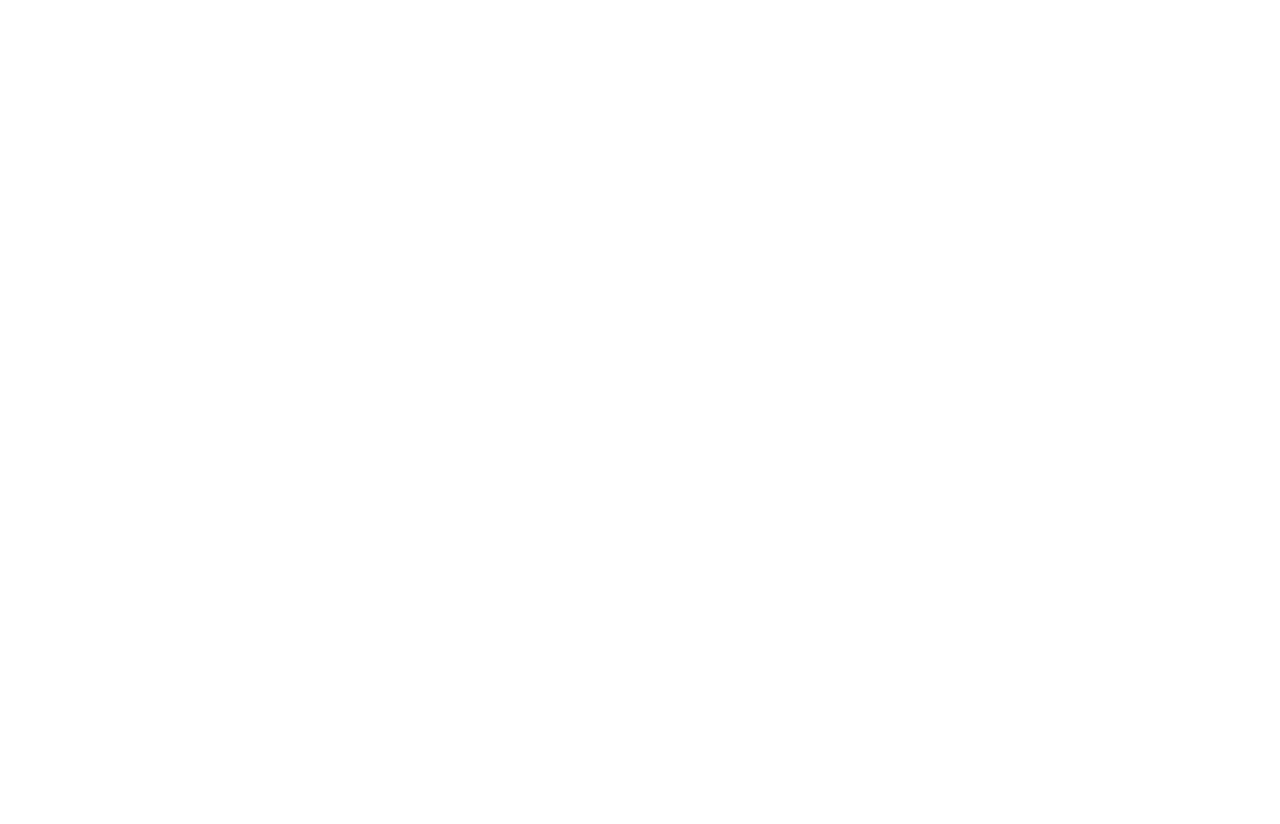
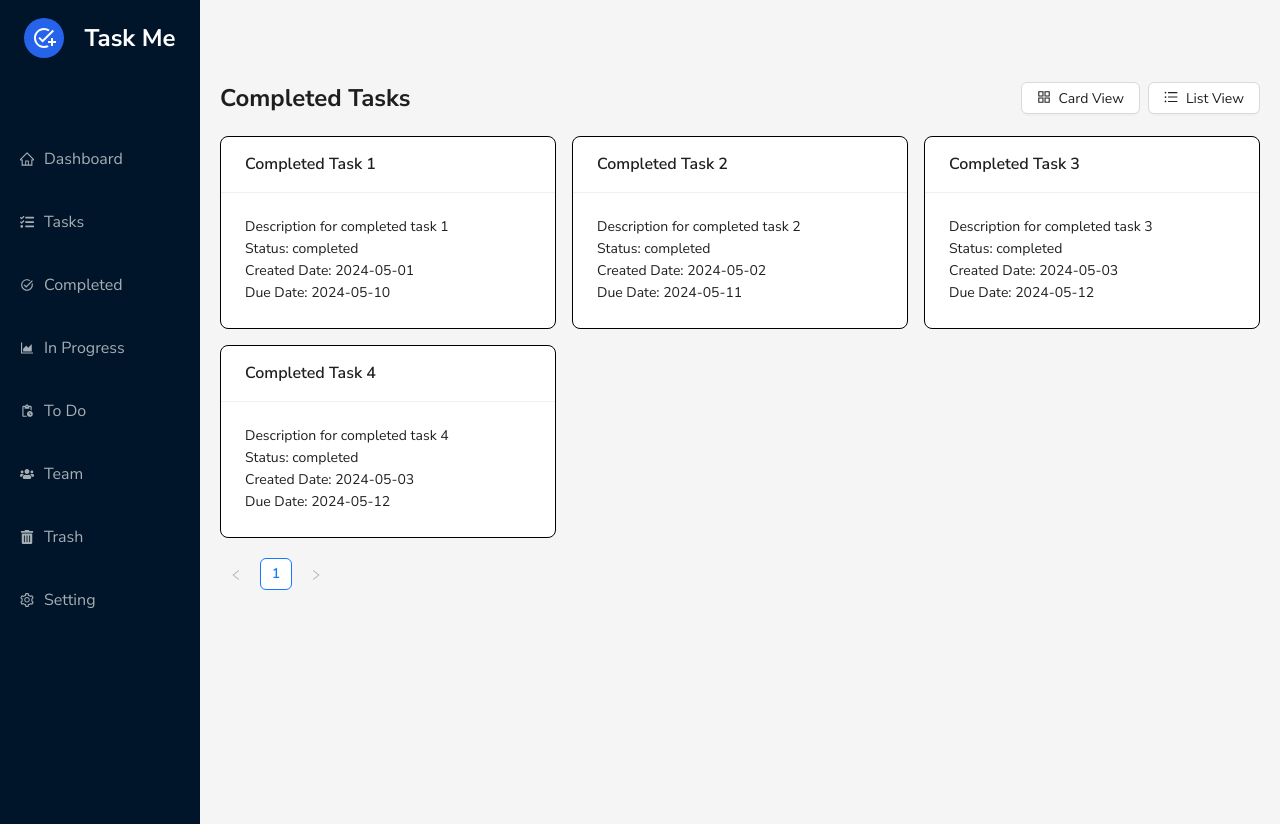
Before and after one commit to SajaniJayasinghe/Task-Manage-Web-Application, a React (Vite) app in the folder Client/: page /completedtasks in a window 1280 px wide. Before the commit this address had no page. Before the commit the page ends 800 px from the top, so only its background shows below. Built offline with nearby package versions, Linux system fonts and the light colour scheme.

Commit message:
complete task page

```diff
--- a/Client/src/App.jsx
+++ b/Client/src/App.jsx
@@ -5,6 +5,7 @@
 import Dashboard from "./pages/Dashboard";
 import CreateTasks from "./components/Tasks/CreateTasks";
 import TaskDetails from "./components/Tasks/TaskDetails";
+import CompletedTasks from "./components/Tasks/CompletedTasks";
 
 function App() {
   return (
@@ -15,6 +16,7 @@
       <Route path="/dashboard" element={<Dashboard />} />
       <Route path="/createtasks" element={<CreateTasks />} />
       <Route path="/taskdetails" element={<TaskDetails />} />
+      <Route path="/completedtasks" element={<CompletedTasks />} />
     </Routes>
   );
 }
--- a/Client/src/components/Sidebar/MenuList.jsx
+++ b/Client/src/components/Sidebar/MenuList.jsx
@@ -5,15 +5,17 @@
   SettingOutlined,
   AreaChartOutlined,
 } from "@ant-design/icons";
-import { Link } from "react-router-dom";
+import { useNavigate } from "react-router-dom";
 import { FaTasks, FaTrashAlt, FaUsers } from "react-icons/fa";
 import { MdTaskAlt, MdOutlinePendingActions } from "react-icons/md";
 
 const MenuList = () => {
   const [selectedKeys, setSelectedKeys] = useState(["dashboard"]);
+  const navigate = useNavigate();
 
   const handleMenuSelect = (e) => {
     setSelectedKeys([e.key]);
+    navigate(e.key);
   };
 
   return (
@@ -21,30 +23,30 @@
       theme="dark"
       className="menu-bar"
       selectedKeys={selectedKeys}
-      onSelect={handleMenuSelect}
+      onClick={handleMenuSelect}
     >
-      <Menu.Item key="dashboard" icon={<HomeOutlined />}>
-        <Link to="/dashboard">Dashboard</Link>
+      <Menu.Item key="/dashboard" icon={<HomeOutlined />}>
+        Dashboard
       </Menu.Item>
-      <Menu.Item key="tasks" icon={<FaTasks />}>
-        <Link to="/taskdetails">Tasks</Link>
+      <Menu.Item key="/taskdetails" icon={<FaTasks />}>
+        Tasks
       </Menu.Item>
-      <Menu.Item key="complete" icon={<MdTaskAlt />}>
+      <Menu.Item key="/completedtasks" icon={<MdTaskAlt />}>
         Completed
       </Menu.Item>
-      <Menu.Item key="inprogress" icon={<AreaChartOutlined />}>
+      <Menu.Item key="/inprogress" icon={<AreaChartOutlined />}>
         In Progress
       </Menu.Item>
-      <Menu.Item key="pending" icon={<MdOutlinePendingActions />}>
+      <Menu.Item key="/pending" icon={<MdOutlinePendingActions />}>
         To Do
       </Menu.Item>
-      <Menu.Item key="user" icon={<FaUsers />}>
+      <Menu.Item key="/team" icon={<FaUsers />}>
         Team
       </Menu.Item>
-      <Menu.Item key="trashed" icon={<FaTrashAlt />}>
+      <Menu.Item key="/trashed" icon={<FaTrashAlt />}>
         Trash
       </Menu.Item>
-      <Menu.Item key="setting" icon={<SettingOutlined />}>
+      <Menu.Item key="/setting" icon={<SettingOutlined />}>
         Setting
       </Menu.Item>
     </Menu>
--- /dev/null
+++ b/Client/src/components/Tasks/CompletedTasks.jsx
@@ -0,0 +1,177 @@
+import React, { useState } from "react";
+import { Layout, Card, Row, Col, Button, Table, Pagination } from "antd";
+import { AppstoreOutlined, UnorderedListOutlined } from "@ant-design/icons";
+import Logo from "../Sidebar/Logo";
+import MenuList from "../Sidebar/MenuList";
+
+const { Sider, Content } = Layout;
+
+// Define TASK_TYPE object
+const TASK_TYPE = {
+  todo: "bg-blue-600",
+  inprogress: "bg-yellow-600",
+  completed: "bg-green-600",
+};
+
+const CompletedTasks = () => {
+  // Sample completed tasks
+  const [tasks, setTasks] = useState([
+    {
+      id: 1,
+      title: "Completed Task 1",
+      description: "Description for completed task 1",
+      status: "completed",
+      createdate: "2024-05-01",
+      duedate: "2024-05-10",
+    },
+    {
+      id: 2,
+      title: "Completed Task 2",
+      description: "Description for completed task 2",
+      status: "completed",
+      createdate: "2024-05-02",
+      duedate: "2024-05-11",
+    },
+    {
+      id: 3,
+      title: "Completed Task 3",
+      description: "Description for completed task 3",
+      status: "completed",
+      createdate: "2024-05-03",
+      duedate: "2024-05-12",
+    },
+    {
+      id: 4,
+      title: "Completed Task 4",
+      description: "Description for completed task 4",
+      status: "completed",
+      createdate: "2024-05-03",
+      duedate: "2024-05-12",
+    },
+  ]);
+
+  const [view, setView] = useState("card");
+  const [currentPage, setCurrentPage] = useState(1);
+  const pageSize = 6; // Number of cards to show per page
+
+  const handleChangePage = (page) => {
+    setCurrentPage(page);
+  };
+
+  const paginatedTasks = tasks.slice(
+    (currentPage - 1) * pageSize,
+    currentPage * pageSize
+  );
+
+  const columns = [
+    {
+      title: "Title",
+      dataIndex: "title",
+      key: "title",
+    },
+    {
+      title: "Description",
+      dataIndex: "description",
+      key: "description",
+    },
+    {
+      title: "Status",
+      dataIndex: "status",
+      key: "status",
+    },
+    {
+      title: "Created Date",
+      dataIndex: "createdate",
+      key: "createdate",
+    },
+    {
+      title: "Due Date",
+      dataIndex: "duedate",
+      key: "duedate",
+    },
+  ];
+
+  const paginationOptions = {
+    pageSize: pageSize,
+    total: tasks.length,
+    onChange: handleChangePage,
+  };
+
+  return (
+    <Layout>
+      <Sider className="sidebar">
+        <Logo />
+        <MenuList />
+      </Sider>
+      <Layout>
+        <Content style={{ padding: "20px" }}>
+          <div
+            style={{
+              display: "flex",
+              justifyContent: "space-between",
+              alignItems: "center",
+              marginTop: "60px",
+            }}
+          >
+            <h1 style={{ fontSize: "24px", fontWeight: "bold" }}>
+              Completed Tasks
+            </h1>
+            <div>
+              <Button
+                icon={<AppstoreOutlined />}
+                onClick={() => setView("card")}
+                style={{ marginRight: "8px" }}
+              >
+                Card View
+              </Button>
+              <Button
+                icon={<UnorderedListOutlined />}
+                onClick={() => setView("list")}
+              >
+                List View
+              </Button>
+            </div>
+          </div>
+          {view === "card" ? (
+            <>
+              <Row gutter={[16, 16]} style={{ marginTop: "20px" }}>
+                {paginatedTasks.map((task) => (
+                  <Col span={8} key={task.id}>
+                    <Card
+                      title={task.title}
+                      bordered={true}
+                      style={{ borderColor: "black" }}
+                    >
+                      <p>{task.description}</p>
+                      <p>Status: {task.status}</p>
+                      <p>Created Date: {task.createdate}</p>
+                      <p>Due Date: {task.duedate}</p>
+                    </Card>
+                  </Col>
+                ))}
+              </Row>
+              <div style={{ textAlign: "center", marginTop: "20px" }}>
+                <Pagination {...paginationOptions} />
+              </div>
+            </>
+          ) : (
+            <>
+              <Table
+                style={{ marginTop: "20px" }}
+                dataSource={paginatedTasks}
+                columns={columns}
+                rowKey="id"
+                pagination={false}
+              />
+              <div style={{ textAlign: "center", marginTop: "20px" }}>
+                <Pagination {...paginationOptions} />
+              </div>
+            </>
+          )}
+        </Content>
+      </Layout>
+    </Layout>
+  );
+};
+
+export default CompletedTasks;
```
